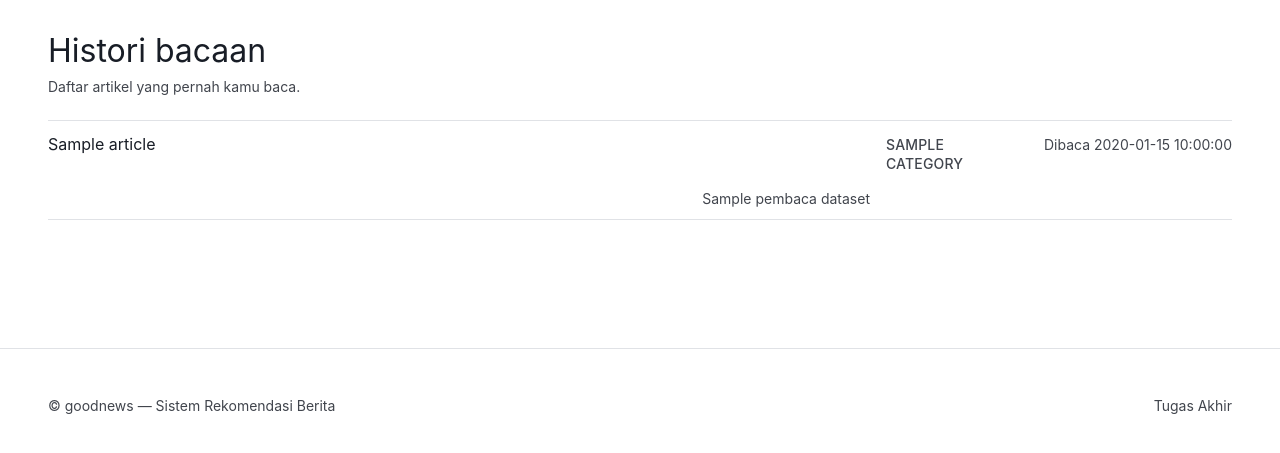
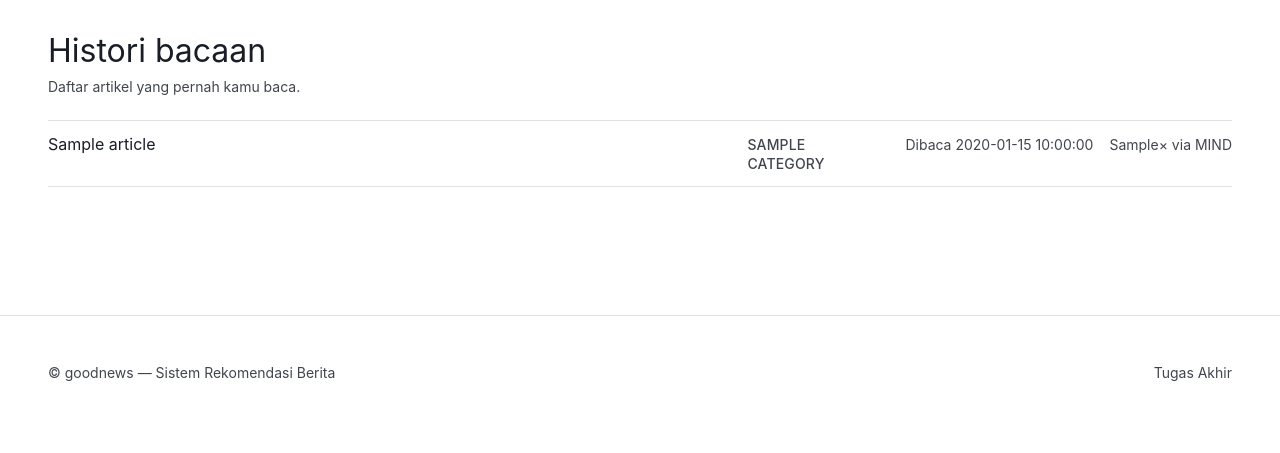
Before and after one commit to alsamidi/news-recommender-system, a FastAPI app: template src/web/templates/history.html in a window 1280 px wide. Shown: the part 64-517 px from the top of the page. Run offline with FastAPI, Linux system fonts and the light colour scheme; the template is opened without the code that fills it: most values are stand-ins (such as "Sample title", 1, 10 or a date in 2020); parts of the project's set-up code (start-up, migrations or seed data) failed here and were passed over.

Commit message:
fix(web): history readers label "× via MIND", one grid row, right-aligned
The user's interjection asked for "via dataset" to become "via MIND or
xMIND". The counts come from MIND behaviors.tsv (train+dev), so the label
is "38× via MIND" — xMIND is only the Indonesian translation of the news
text, it contributes no reader interactions. Both the card footer and the
history page follow, and the traceability test asserts the new wording.

The layout bug the user reported: .history-row declared three grid
columns but rendered four children, so the readers label auto-placed
into a second grid row — it sat alone below the title, at a different
baseline than category and time, and right-aligned nowhere. Measured
before: readers left edge 128px, baseline 253 vs the 217-218 of its
neighbours. After: title 1fr, category 120px, time 210px, readers
max-content pinned to the same row, text-align right like the home
card footer. Phone keeps the single-column stack (label under the
title, no horizontal overflow at 390px).

Tests: 193 passed.

```diff
--- a/src/web/static/app.css
+++ b/src/web/static/app.css
@@ -244,7 +244,10 @@ a:hover { color: var(--color-link-active); }
 }
 .history-row {
   display: grid;
-  grid-template-columns: minmax(0, 1fr) 120px 210px;
+  /* Title takes the slack; the three metadata columns hold their content,
+     so the readers label sits on the same baseline row, right-aligned like
+     the card footer on the home feed (TEST-AC-256). */
+  grid-template-columns: minmax(0, 1fr) 120px 210px minmax(120px, max-content);
   align-items: baseline;
   gap: var(--space-md);
   padding: var(--space-sm) 0;
--- a/src/web/templates/_readers.html
+++ b/src/web/templates/_readers.html
@@ -7,7 +7,7 @@
    sample is not mistaken for total readership (TEST-AC-256). #}
 {% if a.dataset_readers or a.app_readers %}
 <span class="card-readers" aria-label="Jumlah pembaca">
-  {% if a.dataset_readers %}<span title="Pembaca unik di sampel dataset MIND (train+dev)">{{ a.dataset_readers }}× via dataset</span>{% endif %}
+  {% if a.dataset_readers %}<span title="Pembaca unik di sampel dataset MIND (train+dev)">{{ a.dataset_readers }}× via MIND</span>{% endif %}
   {% if a.dataset_readers and a.app_readers %}<span aria-hidden="true">·</span>{% endif %}
   {% if a.app_readers %}<span title="Akun unik yang membuka berita ini di aplikasi ini">{{ a.app_readers }}× di sini</span>{% endif %}
 </span>
--- a/src/web/templates/history.html
+++ b/src/web/templates/history.html
@@ -13,7 +13,7 @@
       <span class="history-cat">{{ a.category or 'umum' }}</span>
       <time class="history-time">Dibaca {{ a.viewed_at }}</time>
       {% if a.dataset_readers %}
-      <span class="history-readers" title="Pembaca unik di sampel dataset MIND">{{ a.dataset_readers }} pembaca dataset</span>
+      <span class="history-readers" title="Pembaca unik di sampel dataset MIND">{{ a.dataset_readers }}× via MIND</span>
       {% endif %}
     </li>
   {% endfor %}
```
Also changed, not shown: tests/web/test_traceability.py (+3 -3 lines).
